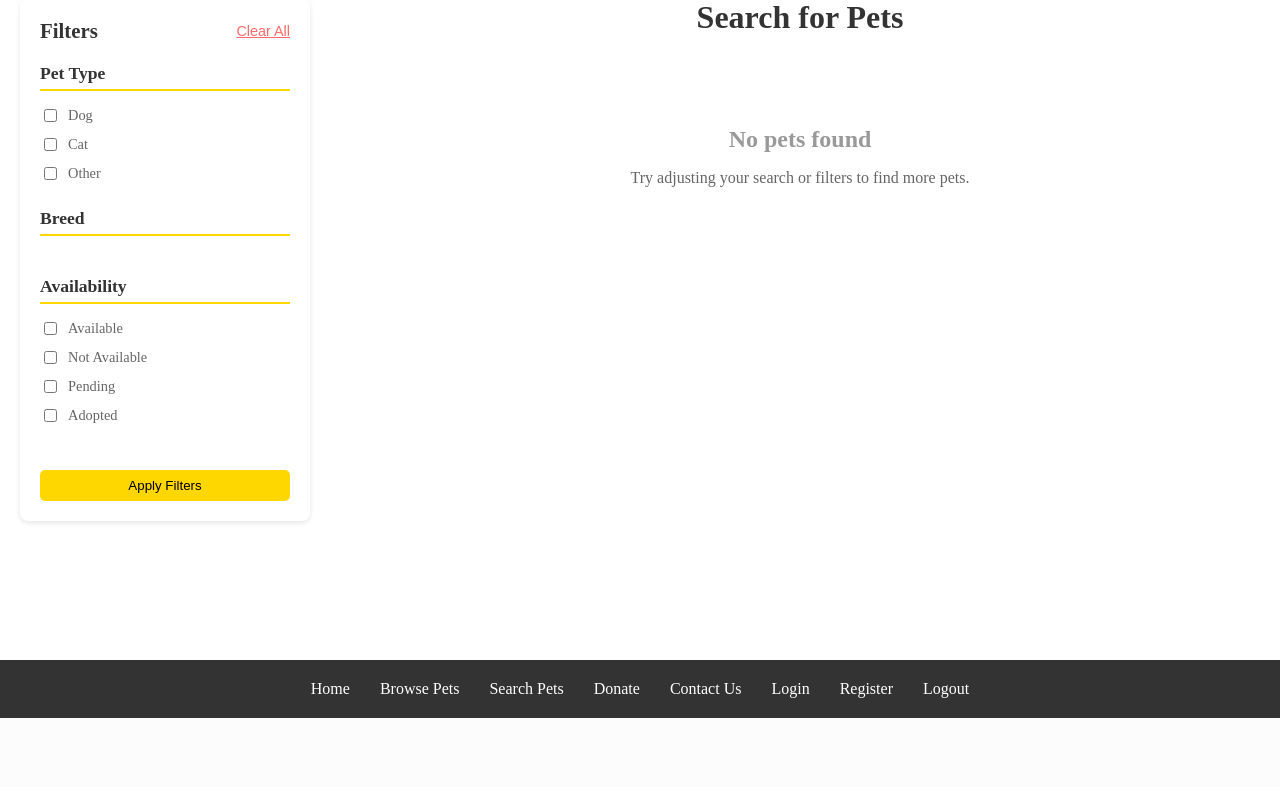
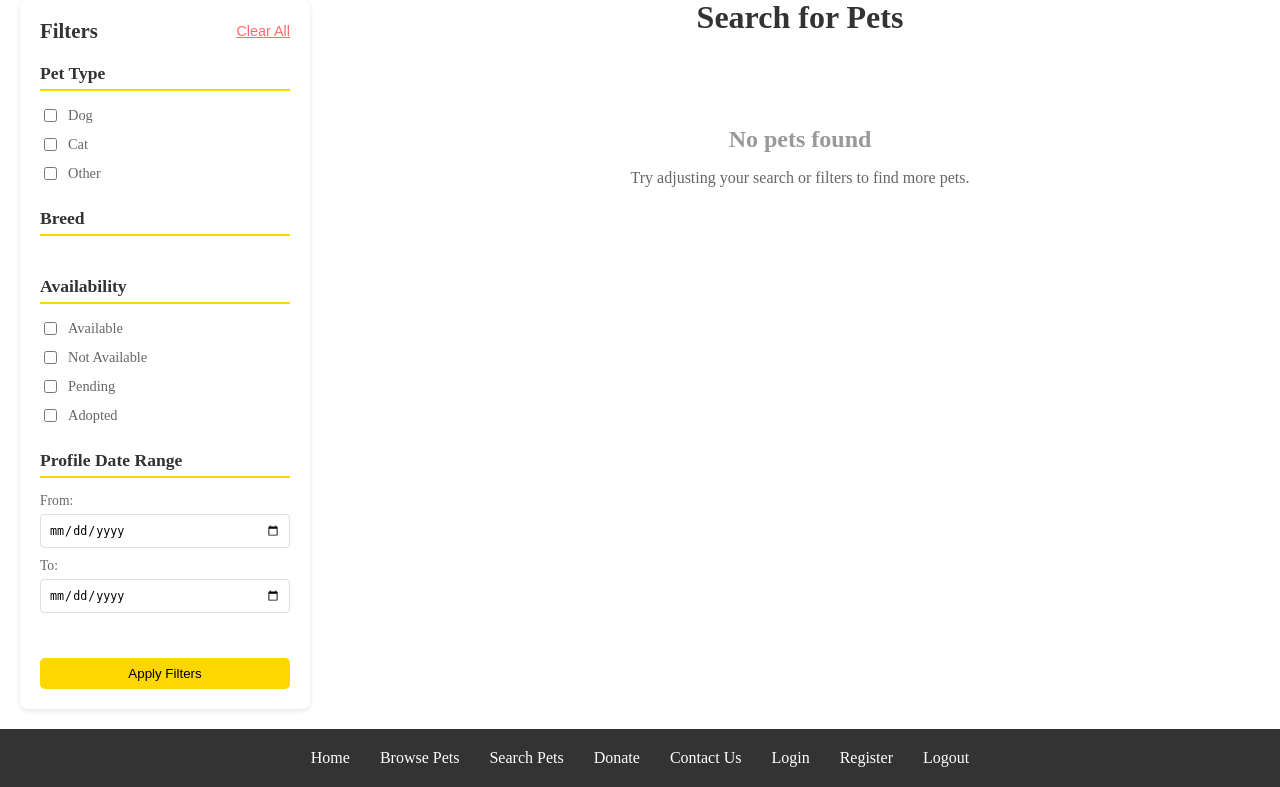
Before and after one commit to leeay42/CS467, a Flask app: page /search in a window 1280 px wide. Shown: the part 82-869 px from the top of the page. Before the commit the page ends 800 px from the top, so only its background shows below. Run offline with Flask 3, Linux system fonts and the light colour scheme; data that the repository does not hold is empty; parts of the project's set-up code (start-up, migrations or seed data) failed here and were passed over.

Commit message:
added date filter to search html

```diff
--- a/pet_adoption/templates/search.html
+++ b/pet_adoption/templates/search.html
@@ -125,6 +125,37 @@
         cursor: pointer;
         color: #666;
         font-size: 0.9em;
+    }
+
+    .date-input-group {
+        display: flex;
+        flex-direction: column;
+        gap: 10px;
+    }
+
+    .date-input-wrapper {
+        display: flex;
+        flex-direction: column;
+        gap: 5px;
+    }
+
+    .date-input-wrapper label {
+        color: #666;
+        font-size: 0.85em;
+        font-weight: 500;
+    }
+
+    .date-input-wrapper input[type="date"] {
+        padding: 8px;
+        border: 1px solid #ddd;
+        border-radius: 4px;
+        font-size: 0.9em;
+        cursor: pointer;
+    }
+
+    .date-input-wrapper input[type="date"]:focus {
+        outline: none;
+        border-color: #ffd700;
     }
 
     .apply-filters {
@@ -376,6 +407,20 @@
             </div>
         </div>
 
+        <div class="filter-section">
+            <h3>Profile Date Range</h3>
+            <div class="date-input-group">
+                <div class="date-input-wrapper">
+                    <label for="date_from">From:</label>
+                    <input type="date" id="date_from" name="date_from" value="{{ date_from if date_from else '' }}">
+                </div>
+                <div class="date-input-wrapper">
+                    <label for="date_to">To:</label>
+                    <input type="date" id="date_to" name="date_to" value="{{ date_to if date_to else '' }}">
+                </div>
+            </div>
+        </div>
+
         <button type="submit" class="btn apply-filters">Apply Filters</button>
     </form>
 
@@ -424,10 +469,10 @@
 
             <div class="pagination">
                 {% if start_index > 0 %}
-                    <a href="{{ url_for('main.search', page=current_page-1, **{'types[]': selected_types, 'breeds[]': selected_breeds, 'availability[]': selected_availability}) }}" class="btn">Previous</a>
+                    <a href="{{ url_for('main.search', page=current_page-1, **{'types[]': selected_types, 'breeds[]': selected_breeds, 'availability[]': selected_availability, 'date_from': date_from, 'date_to': date_to}) }}" class="btn">Previous</a>
                 {% endif %}
                 {% if end_index < results|length %}
-                    <a href="{{ url_for('main.search', page=current_page+1, **{'types[]': selected_types, 'breeds[]': selected_breeds, 'availability[]': selected_availability}) }}" class="btn">Next</a>
+                    <a href="{{ url_for('main.search', page=current_page+1, **{'types[]': selected_types, 'breeds[]': selected_breeds, 'availability[]': selected_availability, 'date_from': date_from, 'date_to': date_to}) }}" class="btn">Next</a>
                 {% endif %}
             </div>
         {% else %}
@@ -444,11 +489,16 @@
         const filterTags = document.getElementById('filterTags');
         const activeFiltersDiv = document.getElementById('activeFilters');
         const checkboxes = document.querySelectorAll('.filters input[type="checkbox"]:checked');
+        const dateFrom = document.getElementById('date_from').value;
+        const dateTo = document.getElementById('date_to').value;
 
         filterTags.innerHTML = '';
 
-        if (checkboxes.length > 0) {
+        let hasFilters = checkboxes.length > 0 || dateFrom || dateTo;
+
+        if (hasFilters) {
             activeFiltersDiv.classList.add('show');
+
             checkboxes.forEach(checkbox => {
                 const tag = document.createElement('div');
                 tag.className = 'filter-tag';
@@ -458,6 +508,26 @@
                 `;
                 filterTags.appendChild(tag);
             });
+
+            if (dateFrom) {
+                const tag = document.createElement('div');
+                tag.className = 'filter-tag';
+                tag.innerHTML = `
+                    From: ${dateFrom}
+                    <button type="button" onclick="clearDateFilter('date_from')">×</button>
+                `;
+                filterTags.appendChild(tag);
+            }
+
+            if (dateTo) {
+                const tag = document.createElement('div');
+                tag.className = 'filter-tag';
+                tag.innerHTML = `
+                    To: ${dateTo}
+                    <button type="button" onclick="clearDateFilter('date_to')">×</button>
+                `;
+                filterTags.appendChild(tag);
+            }
         } else {
             activeFiltersDiv.classList.remove('show');
         }
@@ -468,10 +538,17 @@
         updateActiveFilters();
     }
 
+    function clearDateFilter(dateInputId) {
+        document.getElementById(dateInputId).value = '';
+        updateActiveFilters();
+    }
+
     function clearAllFilters() {
         document.querySelectorAll('.filters input[type="checkbox"]').forEach(checkbox => {
             checkbox.checked = false;
         });
+        document.getElementById('date_from').value = '';
+        document.getElementById('date_to').value = '';
         updateActiveFilters();
     }
 
@@ -482,6 +559,10 @@
     document.querySelectorAll('.filters input[type="checkbox"]').forEach(checkbox => {
         checkbox.addEventListener('change', updateActiveFilters);
     });
+
+    // Update active filters when date inputs change
+    document.getElementById('date_from').addEventListener('change', updateActiveFilters);
+    document.getElementById('date_to').addEventListener('change', updateActiveFilters);
 </script>
 
 {% endblock %}
```
